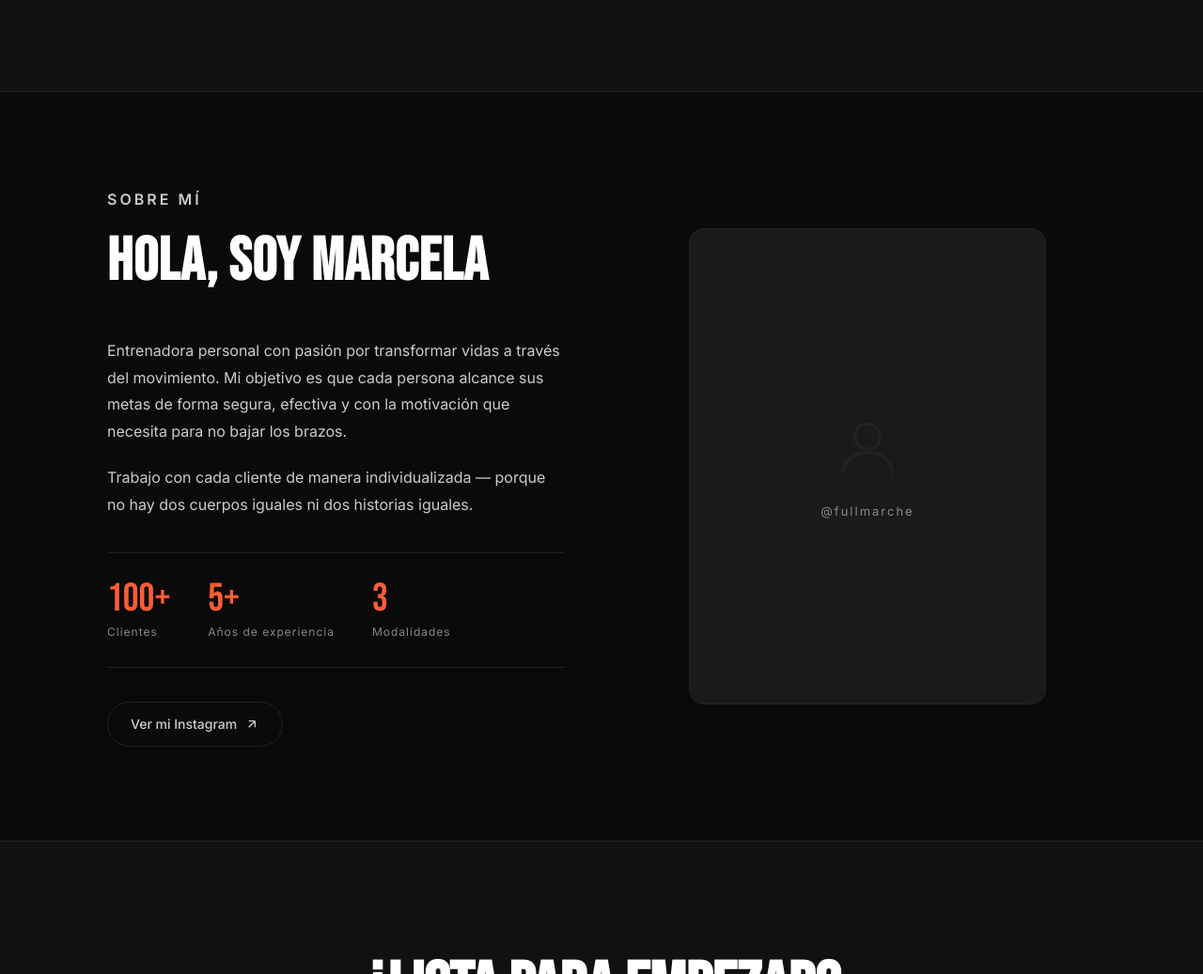
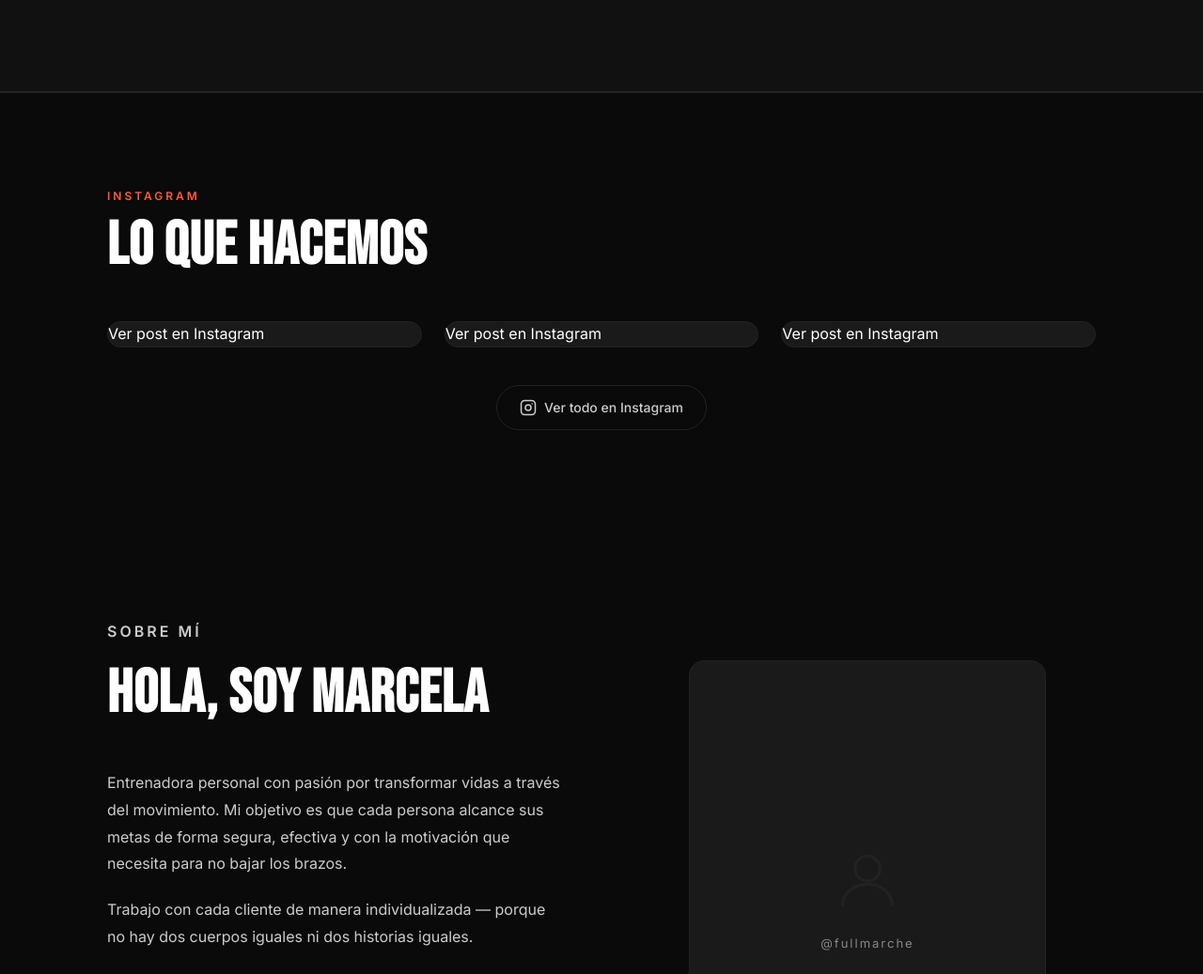
Before and after one commit to canduki21/Paginas-web-showcase, a plain HTML site: page index.html in a window 1280 px wide. Shown: the part 1523-2560 px from the top of the page at 94% size. Drawn offline with Linux system fonts and the light colour scheme; a script that the page names is missing.

Commit message:
Add Instagram photo gallery section with 3 embedded posts
Co-Authored-By: Claude Sonnet 4.6 <noreply@anthropic.com>

```diff
--- a/index.html
+++ b/index.html
@@ -17,6 +17,7 @@
       <span class="nav-logo">FULL MARCHE</span>
       <div class="nav-links">
         <a href="#servicios">Servicios</a>
+        <a href="#galeria">Galería</a>
         <a href="#sobre-mi">Sobre mí</a>
         <a href="https://www.instagram.com/fullmarche/" target="_blank" class="nav-ig">
           <svg width="20" height="20" viewBox="0 0 24 24" fill="none" stroke="currentColor" stroke-width="2"><rect x="2" y="2" width="20" height="20" rx="5"/><circle cx="12" cy="12" r="4"/><circle cx="17.5" cy="6.5" r="1" fill="currentColor" stroke="none"/></svg>
@@ -109,6 +110,38 @@
     </div>
   </section>
 
+  <!-- GALERIA INSTAGRAM -->
+  <section class="galeria" id="galeria">
+    <div class="container">
+      <p class="section-eyebrow">Instagram</p>
+      <h2 class="section-title">Lo que hacemos</h2>
+      <div class="ig-grid">
+        <blockquote class="instagram-media"
+          data-instgrm-permalink="https://www.instagram.com/p/Dbx5ceiR6OzJqq9UdkfbeYIIbq0IVfD0DstGN40/"
+          data-instgrm-version="14">
+          <a href="https://www.instagram.com/p/Dbx5ceiR6OzJqq9UdkfbeYIIbq0IVfD0DstGN40/" target="_blank">Ver post en Instagram</a>
+        </blockquote>
+        <blockquote class="instagram-media"
+          data-instgrm-permalink="https://www.instagram.com/p/DZTgPN7gQ2e9_z4JXDoV90AKq4hTbrcokbzW7I0/"
+          data-instgrm-version="14">
+          <a href="https://www.instagram.com/p/DZTgPN7gQ2e9_z4JXDoV90AKq4hTbrcokbzW7I0/" target="_blank">Ver post en Instagram</a>
+        </blockquote>
+        <blockquote class="instagram-media"
+          data-instgrm-permalink="https://www.instagram.com/p/Dc6d31rwB-pCnJoXTKhVE3B77K1RBoqIVmJHAo0/"
+          data-instgrm-version="14">
+          <a href="https://www.instagram.com/p/Dc6d31rwB-pCnJoXTKhVE3B77K1RBoqIVmJHAo0/" target="_blank">Ver post en Instagram</a>
+        </blockquote>
+      </div>
+      <div class="galeria-cta">
+        <a href="https://www.instagram.com/fullmarche/" target="_blank" class="btn-outline">
+          <svg width="18" height="18" viewBox="0 0 24 24" fill="none" stroke="currentColor" stroke-width="2"><rect x="2" y="2" width="20" height="20" rx="5"/><circle cx="12" cy="12" r="4"/><circle cx="17.5" cy="6.5" r="1" fill="currentColor" stroke="none"/></svg>
+          Ver todo en Instagram
+        </a>
+      </div>
+    </div>
+  </section>
+  <script async src="https://www.instagram.com/embed.js"></script>
+
   <!-- SOBRE MI -->
   <section class="sobre-mi" id="sobre-mi">
     <div class="container sobre-inner">
--- a/style.css
+++ b/style.css
@@ -274,6 +274,43 @@ a { text-decoration: none; color: inherit; }
   letter-spacing: 1px;
   margin-bottom: 48px;
   line-height: 1;
+}
+
+/* =====================
+   GALERIA INSTAGRAM
+   ===================== */
+.galeria {
+  padding: 100px 0;
+  border-top: 1px solid var(--border);
+}
+
+.ig-grid {
+  display: grid;
+  grid-template-columns: repeat(3, 1fr);
+  gap: 24px;
+  margin-bottom: 40px;
+}
+
+.ig-grid .instagram-media {
+  width: 100% !important;
+  min-width: unset !important;
+  max-width: 100% !important;
+  margin: 0 !important;
+  border-radius: var(--radius) !important;
+  border: 1px solid var(--border) !important;
+  background: var(--bg3) !important;
+}
+
+.galeria-cta {
+  text-align: center;
+}
+
+@media (max-width: 768px) {
+  .ig-grid {
+    grid-template-columns: 1fr;
+    max-width: 400px;
+    margin: 0 auto 40px;
+  }
 }
 
 /* =====================
```
